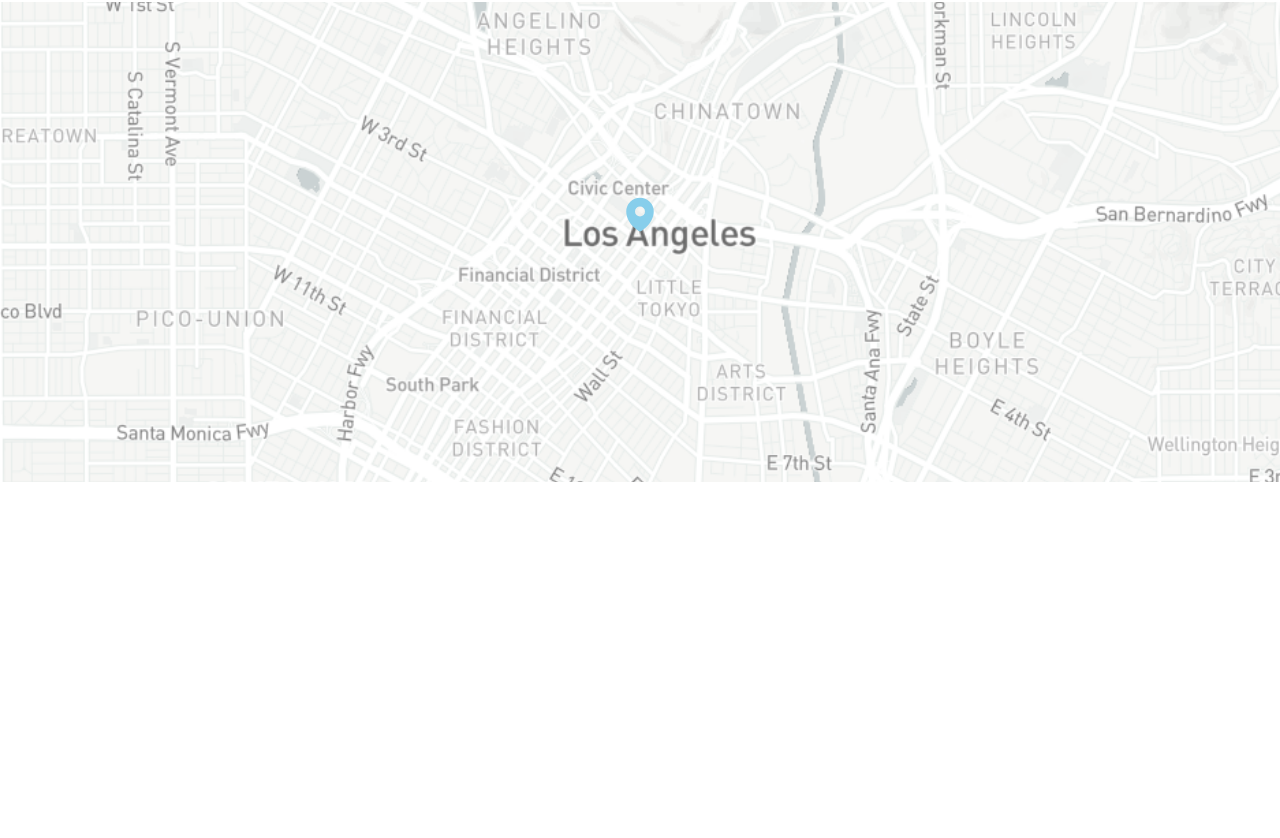
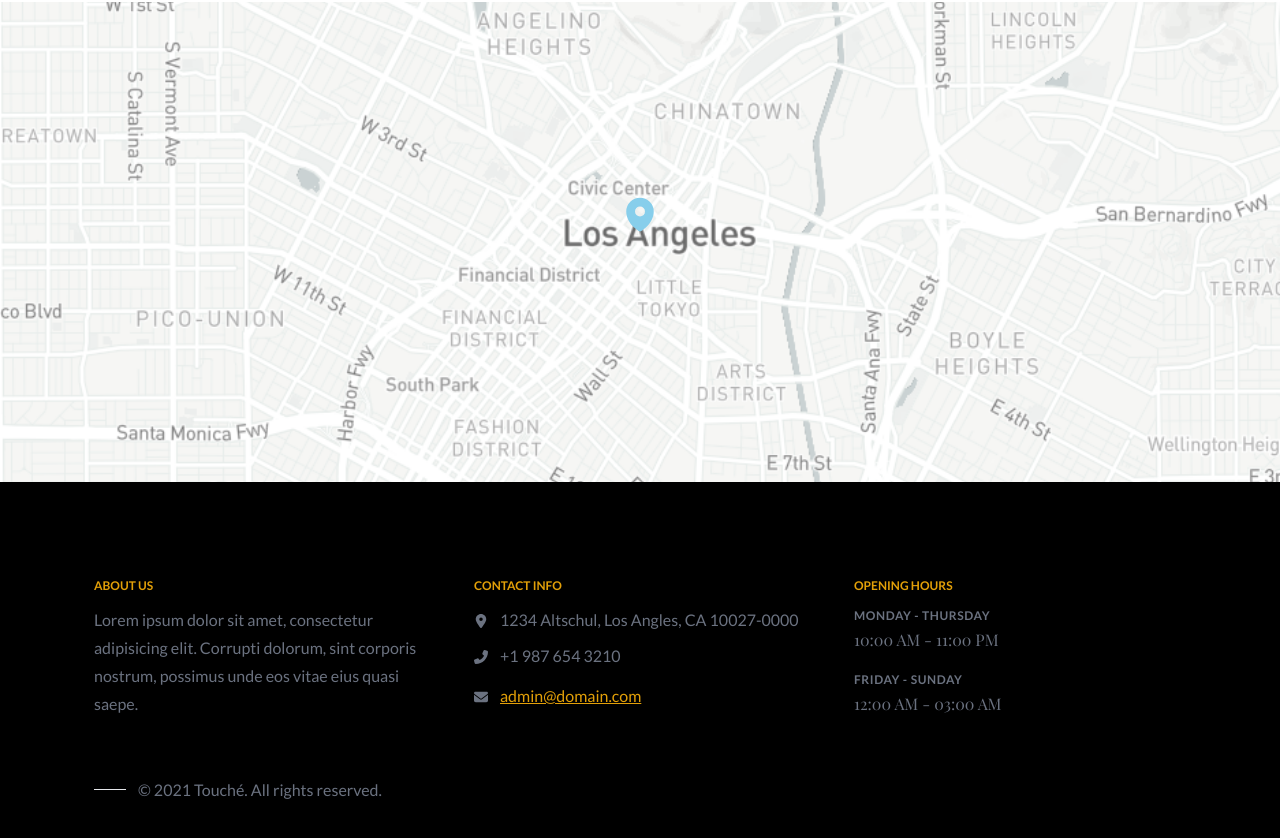
Before and after one commit to Iceblockp/Touche-cafe, a React (Vite) app: page / in a window 1280 px wide. Shown: the part 7282-8120 px from the top of the page. Before the commit the page ends 7764 px from the top, so only its background shows below. Built offline with nearby package versions, Linux system fonts and the light colour scheme; a web font is replaced by a local one.

Commit message:
footer Fixed

```diff
--- a/src/components/App.jsx
+++ b/src/components/App.jsx
@@ -1,4 +1,3 @@
-
 import React from "react";
 
 import OnlineReservation from "./OnlineReservation";
@@ -14,19 +13,14 @@ import NavBar from "./NavBar";
 import TopHeader from "./TopHeader";
 import Menu from "./Menu";
 import Footer from "./Footer";
-import SectionTwo from './SectionTwo';
-
-
-
-
+import SectionTwo from "./SectionTwo";
 
 const App = () => {
   return (
-
     <div className=" overflow-hidden">
       <TopHeader />
       <NavBar />
-      <SectionTwo/>
+      <SectionTwo />
       <SectionThree />
       <SectionFour />
       <Menu />
@@ -37,7 +31,7 @@ const App = () => {
       <Newsletter />
       <Gallery />
       <Location />
-
+      <Footer />
     </div>
   );
 };
--- a/src/components/Footer.jsx
+++ b/src/components/Footer.jsx
@@ -1,100 +1,95 @@
 import React from "react";
+import { FontAwesomeIcon } from "@fortawesome/react-fontawesome";
+import { faPhoneFlip } from "@fortawesome/free-solid-svg-icons";
+import { faLocationDot } from "@fortawesome/free-solid-svg-icons";
+import { faEnvelope } from "@fortawesome/free-solid-svg-icons";
 
 const Footer = () => {
   return (
-    <div className="py-28 md:py-20  bg-black">
+    <div className="lg:py-24 py-12  bg-black">
       <div className="xl:w-[1140px] lg:w-[960px] md:w-[720px] sm:w-[540px] mx-auto">
-        <div className="grid grid-cols-1 sm:grid-cols-3 justify-around h-[200px] ">
+        <div className="grid md:grid-cols-3 sm:grid-cols-1 justify-around lg:h-[200px] md:h-[230px] h-auto">
+          {/* About Us */}
           <div className=" px-6 ">
-            <h2 className="text-yellow-400 font-bold text-xs mb-2 ">
+            <h2 className="text-yellow-400 font-bold text-xs mb-3 ">
               ABOUT US
             </h2>
-            <p className="text-gray-500 mb-6 leading-7 ">
+            <p className="text-gray-500 mb-12 leading-7 md:w-full w-[340px]">
               Lorem ipsum dolor sit amet, consectetur adipisicing elit. Corrupti
               dolorum, sint corporis nostrum, possimus unde eos vitae eius quasi
               saepe.
             </p>
           </div>
+
+          {/* Contact Info */}
           <div className="  px-6 ">
-            <h2 className="text-yellow-400 font-bold text-xs mb-4">
+            <h2 className="text-yellow-400 font-bold text-xs mb-3">
               CONTACT INFO
             </h2>
-            <div className="text-gray-500  flex gap-2 ">
-              <svg
-                xmlns="http://www.w3.org/2000/svg"
-                viewBox="0 0 24 24"
-                fill="currentColor
-            "
-                className="w-4 h-6 "
-              >
-                <path
-                  fillRule="evenodd"
-                  d="M11.54 22.351l.07.04.028.016a.76.76 0 00.723 0l.028-.015.071-.041a16.975 16.975 0 001.144-.742 19.58 19.58 0 002.683-2.282c1.944-1.99 3.963-4.98 3.963-8.827a8.25 8.25 0 00-16.5 0c0 3.846 2.02 6.837 3.963 8.827a19.58 19.58 0 002.682 2.282 16.975 16.975 0 001.145.742zM12 13.5a3 3 0 100-6 3 3 0 000 6z"
-                  clipRule="evenodd"
+            <ul className="mb-12">
+              <li className="text-gray-500 flex   ">
+                <FontAwesomeIcon
+                  icon={faLocationDot}
+                  className="w-3.5 h-3.5 me-3 mt-2"
                 />
-              </svg>
-              <p className="mb-3">1234 Altschul, Los Angles, CA 10027-0000</p>
-            </div>
-            <div className="text-gray-500 flex gap-2 ">
-              <svg
-                xmlns="http://www.w3.org/2000/svg"
-                viewBox="0 0 24 24"
-                fill="currentColor"
-                className="w-4 h-6 "
-              >
-                <path
-                  fillRule="evenodd"
-                  d="M1.5 4.5a3 3 0 013-3h1.372c.86 0 1.61.586 1.819 1.42l1.105 4.423a1.875 1.875 0 01-.694 1.955l-1.293.97c-.135.101-.164.249-.126.352a11.285 11.285 0 006.697 6.697c.103.038.25.009.352-.126l.97-1.293a1.875 1.875 0 011.955-.694l4.423 1.105c.834.209 1.42.959 1.42 1.82V19.5a3 3 0 01-3 3h-2.25C8.552 22.5 1.5 15.448 1.5 6.75V4.5z"
-                  clipRule="evenodd"
+                <p className="mb-2 leading-7 w-[270px] sm:w-auto">
+                  1234 Altschul, Los Angles, CA 10027-0000
+                </p>
+              </li>
+              <li className="text-gray-500 flex ">
+                <div className=" text-gray-500">
+                  <FontAwesomeIcon
+                    icon={faPhoneFlip}
+                    className="w-3.5 h-3.5 me-3 mt-2"
+                  />
+                </div>
+
+                <p className="mb-3 leading-7">+1 987 654 3210</p>
+              </li>
+              <li className="text-gray-500 flex ">
+                <FontAwesomeIcon
+                  icon={faEnvelope}
+                  className="w-3.5 h-3.5 me-3 mt-2"
                 />
-              </svg>
+                <a className="underline text-yellow-400 mb-6 sm:mb-0 leading-7 cursor-pointer">
+                  admin@domain.com
+                </a>
+              </li>
+            </ul>
+          </div>
 
-              <p className="mb-3">+1 987 654 3210</p>
-            </div>
-            <div className="text-gray-500  flex gap-2 ">
-              <svg
-                xmlns="http://www.w3.org/2000/svg"
-                fill="none"
-                viewBox="0 0 24 24"
-                strokeWidth="1.5"
-                stroke="currentColor"
-                className="w-4 h-6 absolute "
-              >
-                <path
-                  strokeLinecap="round"
-                  strokeLinejoin="round"
-                  d="M21.75 6.75v10.5a2.25 2.25 0 01-2.25 2.25h-15a2.25 2.25 0 01-2.25-2.25V6.75m19.5 0A2.25 2.25 0 0019.5 4.5h-15a2.25 2.25 0 00-2.25 2.25m19.5 0v.243a2.25 2.25 0 01-1.07 1.916l-7.5 4.615a2.25 2.25 0 01-2.36 0L3.32 8.91a2.25 2.25 0 01-1.07-1.916V6.75"
-                />
-              </svg>
-              <a className="underline text-yellow-400 ml-7 mb-6 cursor-pointer">
-                admin@domain.com
-              </a>
-            </div>
-          </div>
-          <div className="  px-7 ">
-            <h2 className="text-yellow-400 font-bold text-xs mb-4">
+          {/* Opening Hours */}
+          <div className="px-6">
+            <h2 className="text-yellow-400 font-bold text-xs mb-3 leading-4">
               OPENING HOURS
             </h2>
-            <div className="mb-3">
-              <div className="text-gray-500  text-sm uppercase ">
-                <div> monday - thursday</div>
-                <div className="mb-3 font-heading font-bold text-sm">
-                  10:000 am - 11:00 pm
+            <div className="">
+              <div className="text-gray-500 uppercase mb-4 ">
+                <div className="font-bold text-xs tracking-wider leading-5">
+                  {" "}
+                  monday - thursday
+                </div>
+                <div className="font-heading test-base leading-7">
+                  10:00 am - 11:00 pm
                 </div>
               </div>
-              <div className="mb-3">
-                <div> friday - sunday</div>
-                <div className=" font-heading font-bold text-md">
-                  12:00 am -03:00 am
+              <div className="mb-10 text-gray-500 uppercase">
+                <div className="text-xs font-bold tracking-wider leading-5">
+                  {" "}
+                  friday - sunday
+                </div>
+                <div className=" font-heading  text-base leading-7">
+                  12:00 am - 03:00 am
                 </div>
               </div>
             </div>
           </div>
         </div>
-        <div className="text-gray-500 px-7 flex items-center mb-5">
-          <hr className="me-3 w-10 " />
-          <p> © 2021 Touché. All rights reserved.</p>
-        </div>
+        {/* CopyRight */}
+      </div>
+      <div className="xl:w-[1140px] lg:w-[960px] md:w-[720px] sm:w-[540px] text-gray-500  flex items-center px-6 mx-auto ">
+        <hr className="me-3 w-8 " />
+        <p> © 2021 Touché. All rights reserved.</p>
       </div>
     </div>
   );
```
